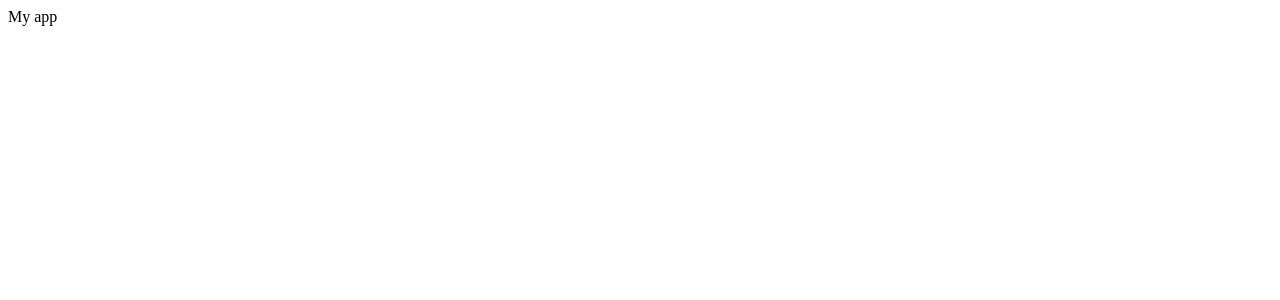
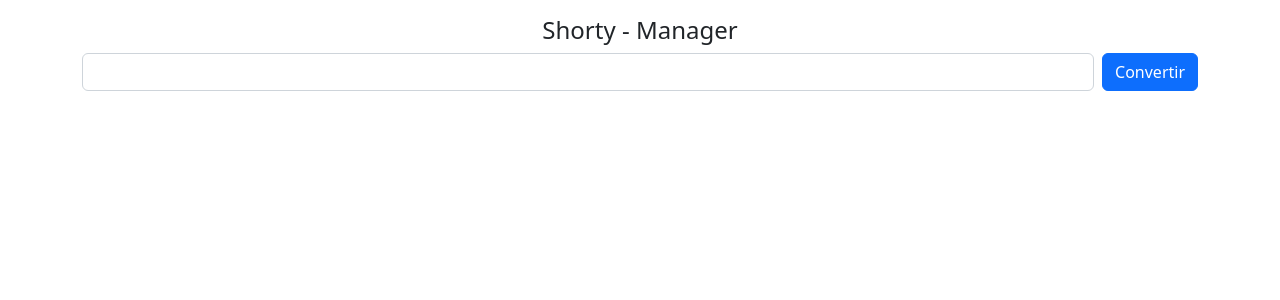
Before and after one commit to Hectorv72/react-url-shortener, a React (Vite) app: page / in a window 1280 px wide. Shown: the top 300 px of the page. Built offline with nearby package versions, Linux system fonts and the light colour scheme.

Commit message:
agrega la pagina principal

```diff
--- a/index.html
+++ b/index.html
@@ -1,13 +1,25 @@
 <!DOCTYPE html>
 <html lang="en">
+
 <head>
   <meta charset="UTF-8" />
   <link rel="icon" type="image/svg+xml" href="/vite.svg" />
   <meta name="viewport" content="width=device-width, initial-scale=1.0" />
-    <title>Vite + React + TS</title>
+  <link href="https://cdn.jsdelivr.net/npm/bootstrap@5.2.3/dist/css/bootstrap.min.css" rel="stylesheet"
+    integrity="sha384-rbsA2VBKQhggwzxH7pPCaAqO46MgnOM80zW1RWuH61DGLwZJEdK2Kadq2F9CUG65" crossorigin="anonymous">
+  <title>Shorty</title>
 </head>
+
 <body>
   <div id="root"></div>
+
+  <script src="https://cdn.jsdelivr.net/npm/@popperjs/core@2.11.6/dist/umd/popper.min.js"
+    integrity="sha384-oBqDVmMz9ATKxIep9tiCxS/Z9fNfEXiDAYTujMAeBAsjFuCZSmKbSSUnQlmh/jp3"
+    crossorigin="anonymous"></script>
+  <script src="https://cdn.jsdelivr.net/npm/bootstrap@5.2.3/dist/js/bootstrap.min.js"
+    integrity="sha384-cuYeSxntonz0PPNlHhBs68uyIAVpIIOZZ5JqeqvYYIcEL727kskC66kF92t6Xl2V"
+    crossorigin="anonymous"></script>
   <script type="module" src="/src/main.tsx"></script>
 </body>
+
 </html>
--- a/package.json
+++ b/package.json
@@ -10,7 +10,8 @@
   },
   "dependencies": {
     "react": "^18.2.0",
-    "react-dom": "^18.2.0"
+    "react-dom": "^18.2.0",
+    "react-router-dom": "^6.8.1"
   },
   "devDependencies": {
     "@types/react": "^18.0.27",
--- a/src/App.tsx
+++ b/src/App.tsx
@@ -1,11 +1,8 @@
-import { useState } from 'react'
-import reactLogo from './assets/react.svg'
+import Router from './router'
 
 function App() {
-  const [count, setCount] = useState(0)
-
   return (
-    <div>My app</div>
+    <Router />
   )
 }
 
--- /dev/null
+++ b/src/pages/Home/components/InputCreate.tsx
@@ -0,0 +1,12 @@
+import React from 'react'
+
+const InputCreate = () => {
+  return (
+    <div className='d-flex flex-row gap-2'>
+      <input type='url' className='form-control' />
+      <button type='button' className='btn btn-primary'>Convertir</button>
+    </div>
+  )
+}
+
+export default InputCreate
--- /dev/null
+++ b/src/pages/Home/index.tsx
@@ -0,0 +1,15 @@
+import React from 'react'
+import InputCreate from './components/InputCreate'
+
+const Home = () => {
+  return (
+    <div className='mt-3'>
+      <h4 className='text-center'>Shorty - Manager</h4>
+      <div className='container'>
+        <InputCreate />
+      </div>
+    </div>
+  )
+}
+
+export default Home
--- /dev/null
+++ b/src/router/index.tsx
@@ -0,0 +1,13 @@
+import React from 'react'
+import { RouterProvider, createBrowserRouter } from 'react-router-dom'
+import Home from '../pages/Home'
+
+const routes = createBrowserRouter([
+  {path: '/', element: <Home />}
+])
+
+const Router = () => {
+  return <RouterProvider router={routes} />
+}
+
+export default Router
```
Also changed, not shown: src/pages/Manager/index.tsx (added, +10 -0 lines), 1 other file (tests, documents, lock files or other folders). Lines whose indentation alone changed are shown as unchanged.
